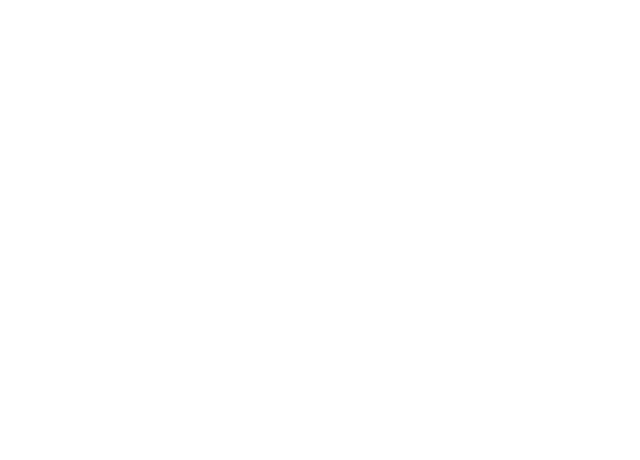
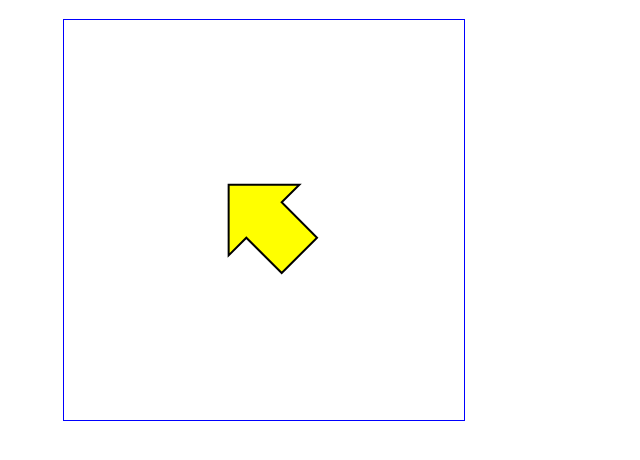
Before and after one commit to xwcoder/aniamtion, a website built with Vite: page index.html in a window 1280 px wide. Shown: the whole page, without its empty margins (0-640 px from the left). Built offline with nearby package versions, Linux system fonts and the light colour scheme.

Commit message:
feat: 01-rotate-to-mouse example

```diff
--- a/index.html
+++ b/index.html
@@ -3,9 +3,18 @@
 	<head>
 		<meta charset="utf-8" />
 		<title>Animation</title>
+		<style>
+			body {
+				width: 90%;
+				margin: 20px auto;
+			}
+			canvas {
+				outline: 1px solid blue;
+			}
+		</style>
 	</head>
 	<body>
 		<canvas id="canvas" width="400" height="400"></canvas>
-		<script type="module" src="/src/index.ts"></script>
+		<script type="module" src="/src/examples/01-rotate-to-mouse.ts"></script>
 	</body>
 </html>
--- /dev/null
+++ b/src/examples/01-rotate-to-mouse.ts
@@ -0,0 +1,22 @@
+import { captureMouse } from '@/util';
+import { Arrow } from '@/objects';
+
+const canvas: HTMLCanvasElement = document.getElementById('canvas') as HTMLCanvasElement;
+const context = canvas.getContext('2d')!;
+const mouse = captureMouse(canvas);
+const arrow = new Arrow();
+
+arrow.x = canvas.width / 2;
+arrow.y = canvas.height / 2;
+
+function drawFrame() {
+  window.requestAnimationFrame(drawFrame);
+  context.clearRect(0, 0, canvas.width, canvas.height);
+
+  const dx = mouse.x - arrow.x;
+  const dy = mouse.y - arrow.y;
+  arrow.rotation = Math.atan2(dy, dx);
+  arrow.draw(context);
+}
+
+drawFrame();
--- a/src/index.ts
+++ /dev/null
@@ -1,3 +0,0 @@
-const canvas = document.getElementById('canvas');
-
-console.log(canvas);
--- /dev/null
+++ b/src/objects/arrow.ts
@@ -0,0 +1,33 @@
+export class Arrow {
+  x = 0;
+
+  y = 0;
+
+  color = '#ffff00';
+
+  rotation = 0;
+
+  draw(context: CanvasRenderingContext2D) {
+    context.save();
+    context.translate(this.x, this.y);
+    context.rotate(this.rotation);
+
+    context.lineWidth = 2;
+    context.fillStyle = this.color;
+
+    context.beginPath();
+    context.moveTo(-50, -25);
+    context.lineTo(0, -25);
+    context.lineTo(0, -50);
+    context.lineTo(50, 0);
+    context.lineTo(0, 50);
+    context.lineTo(0, 25);
+    context.lineTo(-50, 25);
+    context.lineTo(-50, -25);
+    context.closePath();
+
+    context.fill();
+    context.stroke();
+    context.restore();
+  }
+}
--- /dev/null
+++ b/src/objects/index.ts
@@ -0,0 +1 @@
+export * from './arrow';
--- /dev/null
+++ b/src/util/index.ts
@@ -0,0 +1,11 @@
+export function captureMouse(el: HTMLElement) {
+  const mouse = { x: 0, y: 0 };
+
+  el.addEventListener('mousemove', (event: MouseEvent) => {
+    const { x, y } = el.getBoundingClientRect();
+    mouse.x = event.clientX - x;
+    mouse.y = event.clientY - y;
+  });
+
+  return mouse;
+}
```
